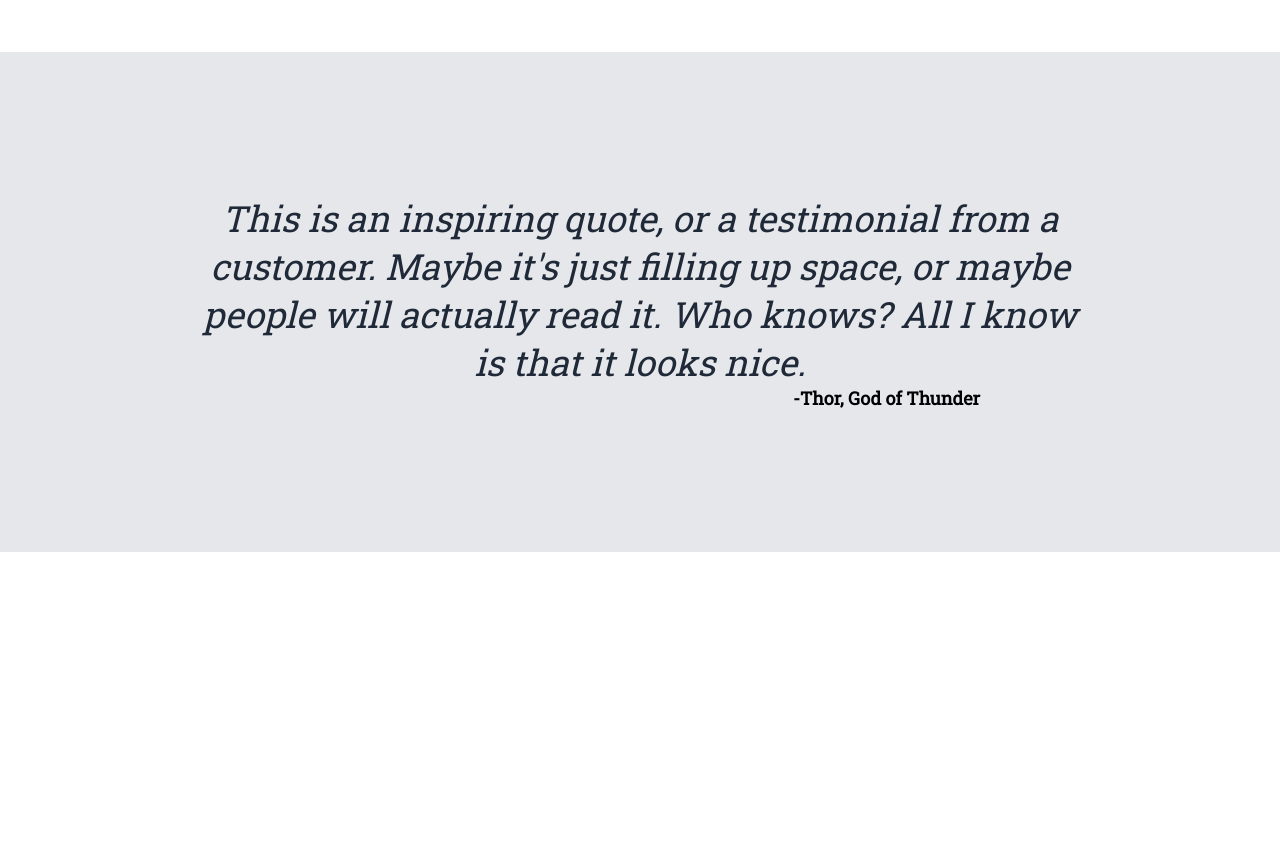
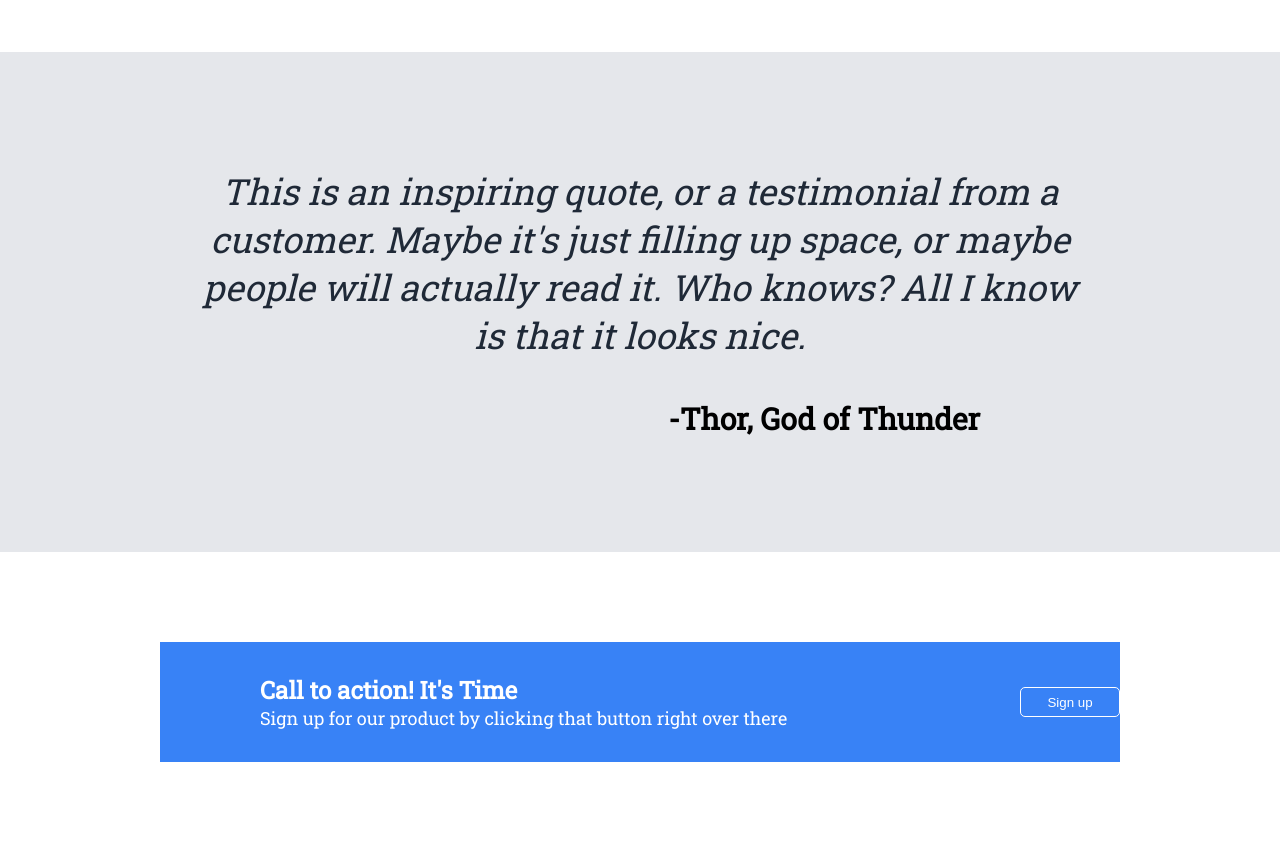
Before and after one commit to egarc258/landing_page, a plain HTML site: page index.html in a window 1280 px wide. Shown: the part 1033-1885 px from the top of the page. Before the commit the page ends 1585 px from the top, so only its background shows below. Drawn offline with Linux system fonts and the light colour scheme.

Commit message:
Start and finish last div

```diff
--- a/index.html
+++ b/index.html
@@ -61,5 +61,16 @@
             <p class="p-third"><strong>-Thor, God of Thunder</strong></p>
         </div>
     </div>
+    <div class="last-div">
+        <div class="blue-container">
+            <div class="left">
+                <h4>Call to action! It's Time</h4>
+                <p class="last-p">Sign up for our product by clicking that button right over there</p>
+            </div>
+            <div class="right">
+                <button type="button" class="btn-last-div">Sign up</button>
+            </div>
+        </div>
+    </div>
 </body>
 </html>
--- a/style.css
+++ b/style.css
@@ -137,8 +137,9 @@ h3 {
 }
 
 .p-third {
-    font-size: 18px;
+    font-size: 30px;
     text-align: end;
+    margin-top: 40px;
 }
 
 #p-div {
@@ -146,3 +147,51 @@ h3 {
     justify-content: flex-end;
     margin-right: 300px;
 }
+
+.last-div {
+    height: 300px;
+    display: flex;
+    justify-content: center;
+    align-items: center;
+}
+
+.blue-container {
+    background-color: #3882F6;
+    width: 75%;
+    height: 40%;
+    display: flex;
+    flex-direction: row;
+}
+
+.left {
+    width: 80%;
+    margin-left: 100px;
+    display: flex;
+    justify-content: center;
+    flex-direction: column;
+}
+
+h4 {
+    font-size: 24px;
+    color: white;
+}
+
+.last-p {
+    color: white;
+    font-size: 18px;
+}
+
+.right {
+    display: flex;
+    justify-content: flex-start;
+    align-items: center;
+}
+
+.btn-last-div {
+    background-color: #3882F6;
+    color: white;
+    width: 100px;
+    height: 30px;
+    border: 1px solid white;
+    border-radius: 5px;
+}
```
